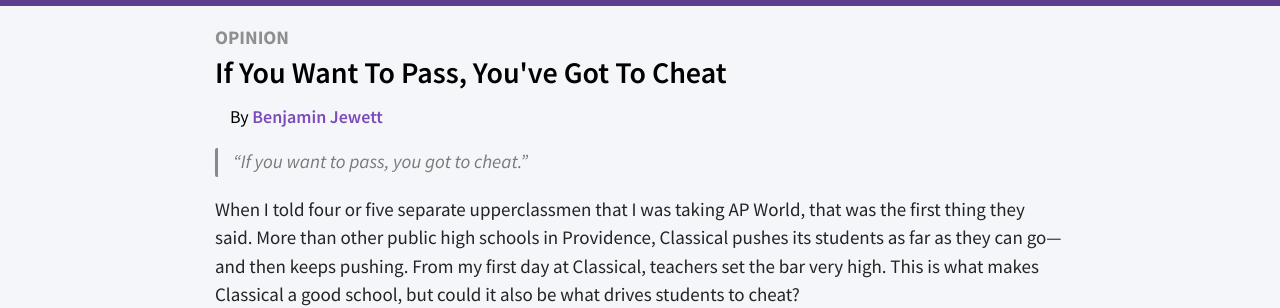
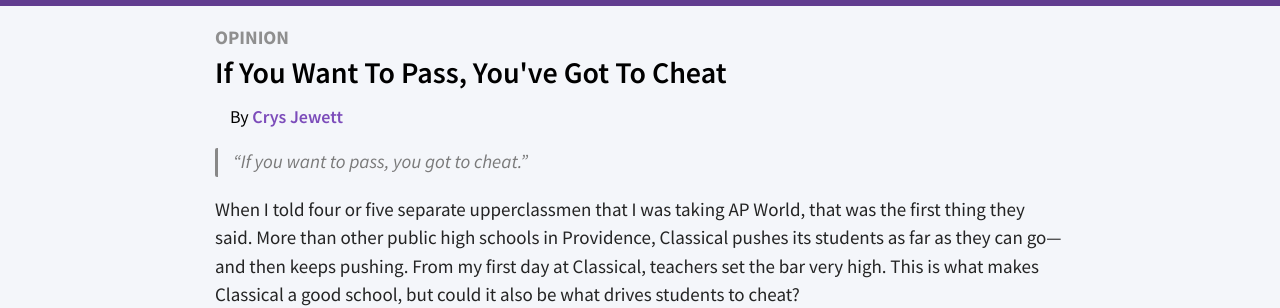
Before and after one commit to lixitrixi/classical-chronicle, a Jekyll site: the page built from _articles/if-you-want-to-pass.md, in a window 1280 px wide. Shown: the part 164-472 px from the top of the page. Built offline with Jekyll 4.4.1, drawn with Linux system fonts in a browser that asks for light colours.

Commit message:
Add about page, and fix authors

```diff
--- a/_articles/if-you-want-to-pass.md
+++ b/_articles/if-you-want-to-pass.md
@@ -1,7 +1,7 @@
 ---
 layout: "article"
 title: "If You Want To Pass, You've Got To Cheat"
-author: ["Benjamin Jewett"]
+author: ["Crys Jewett"]
 image: "cheating.png"
 category: "Opinion"
 date: 2020-02-04
--- a/_includes/article-card.html
+++ b/_includes/article-card.html
@@ -5,7 +5,7 @@
       <h1>{{ include.title }}</h1>
       <div class="info">
         <p class="category">{{ include.category }}</p>
-        <p class="author">{{ include.author }}</p>
+        <p class="author">{{ include.author | join, ', ' }}</p>
         <p class="date">{{ include.date }}</p>
       </div>
     </div>
--- /dev/null
+++ b/about.scss
@@ -0,0 +1,72 @@
+---
+---
+
+// {% include base.scss %}
+// {% include header-full.scss %}
+main {
+  padding: 0px 20px;
+  margin-bottom: 50px;
+}
+.about-us, .contributors-title {
+  max-width: 850px;
+  margin: 1em auto 0.3em auto;
+}
+.summary {
+  max-width: 800px;
+  font-size: 19px;
+  line-height: 1.5em;
+  text-indent: 1.5em;
+  margin: 0 auto;
+  margin-top: 0px;
+}
+.contributors {
+  max-width: 950px;
+  margin: 0 auto;
+  display: grid;
+  grid-template-columns: repeat(auto-fit, minmax(300px, 1fr));
+  justify-content: center;
+}
+.contributor {
+  h2 {
+    color: #613D8F;
+    margin-bottom: 0px;
+    span {
+      font-size: 16px;
+      color: #aaa;
+    }
+  }
+  svg {
+    width: 22px;
+    height: 24px;
+    display: inline-block;
+  }
+  .icon-pair {
+    margin: 8px 8px;
+    display: flex;
+    svg {
+      margin-right: 6px;
+    }
+    a {
+      color: #613D8F;
+      text-decoration: none;
+      font-size: 19px;
+      &:hover {
+        text-decoration: underline;
+      }
+    }
+  }
+  .icon-pair:first-of-type {
+    margin-top: 0px;
+  }
+  .icon-pair:last-of-type {
+    margin-bottom: 2px;
+  }
+  p {
+    margin: 5px 8px;
+    color: #696969;
+    font-size: 19px;
+  }
+  .role {
+    font-weight: bold;
+  }
+}
```
Also changed, not shown: _data/contributors.yml (added, +41 -0 lines), about.html (added, +42 -0 lines).
